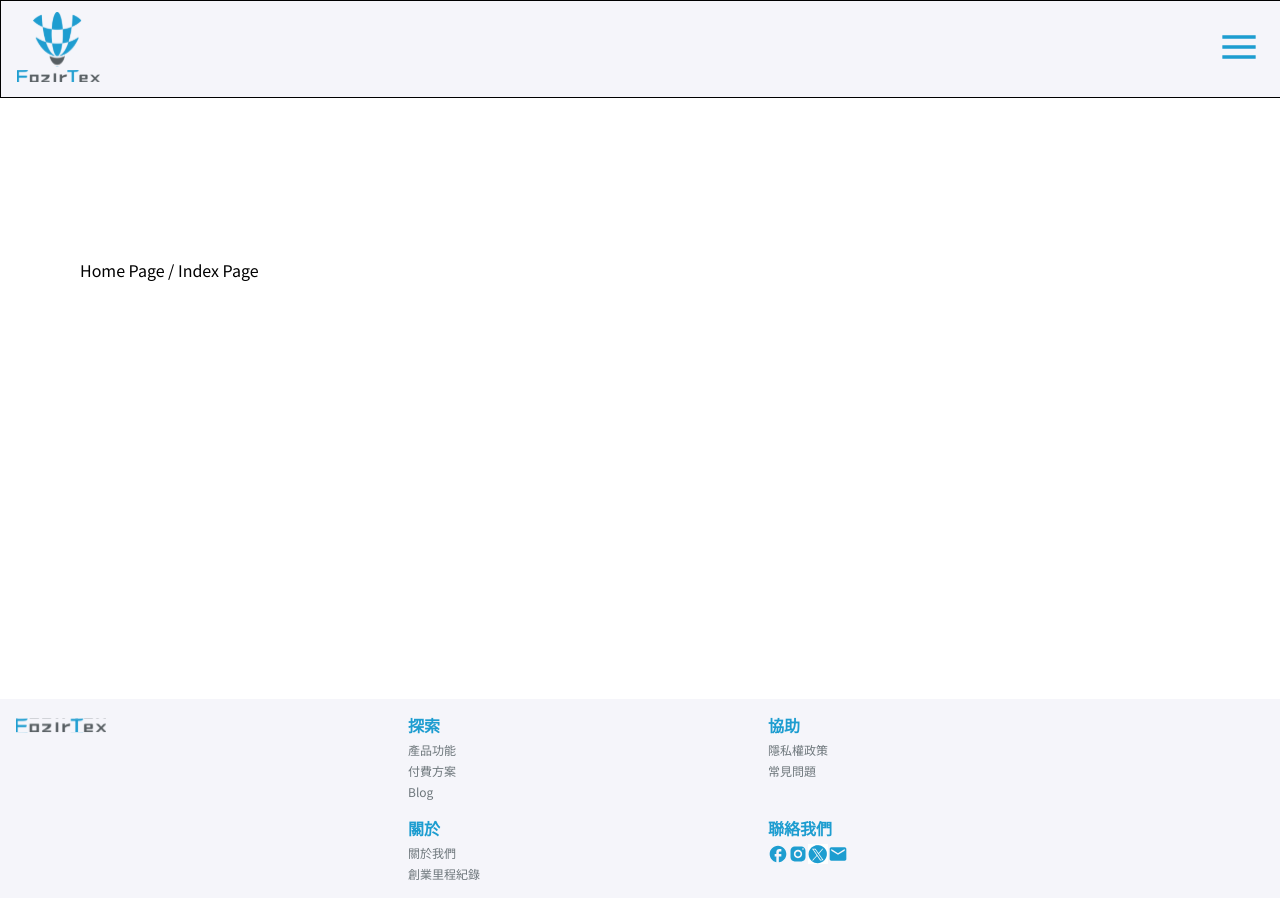
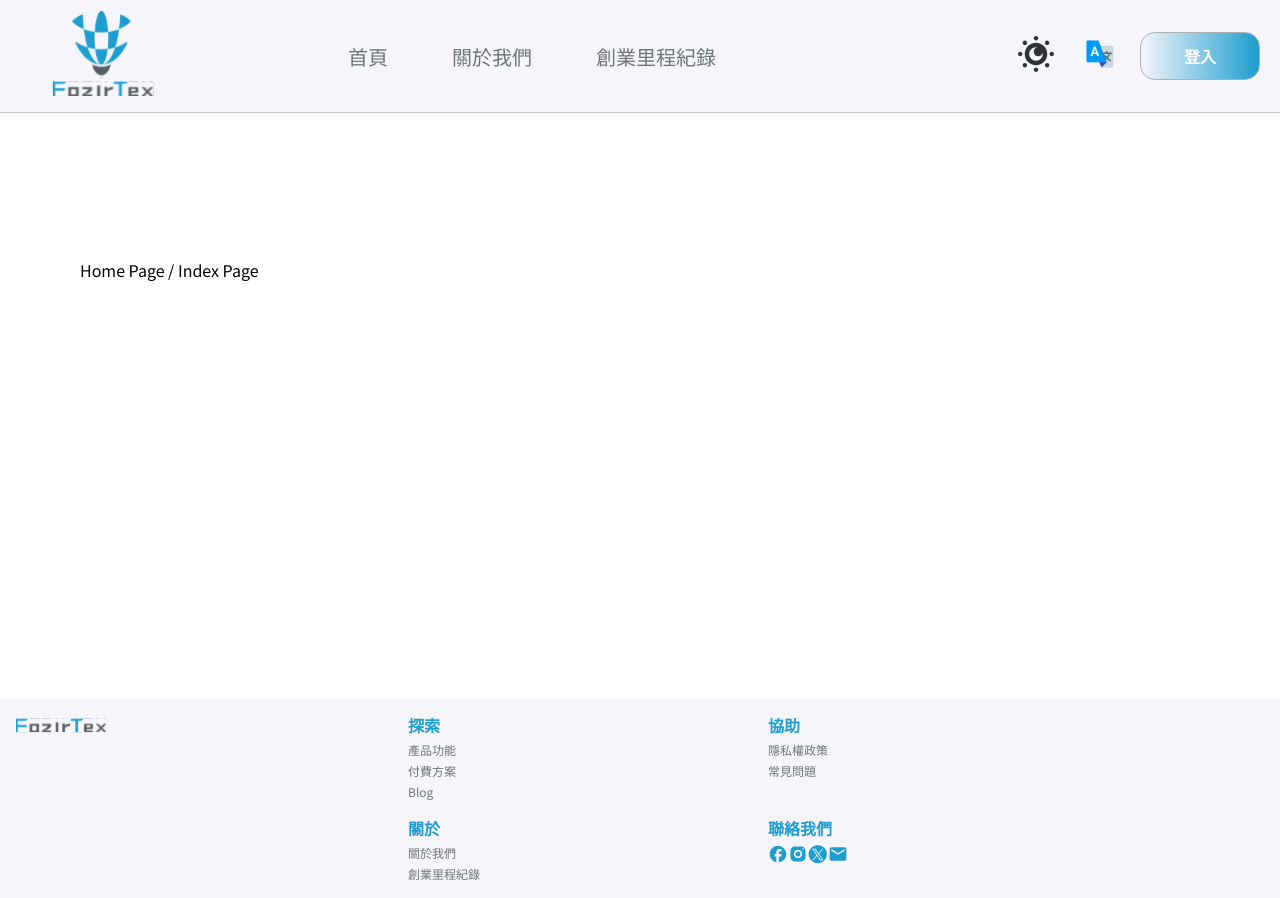
Before and after one commit to FozirTex/FozirTex-web-dev, a Next.js app: page / in a window 1280 px wide. Built offline with nearby package versions, Linux system fonts and the light colour scheme.

Commit message:
Navbar basically done. Could add animations on tool-btns.

```diff
--- a/src/components/NavBar.tsx
+++ b/src/components/NavBar.tsx
@@ -5,6 +5,7 @@ import styles from "@/styles/_NavBars.module.scss";
 import Image from "next/image";
 import fzt_logo from "../../public/FozirTex_logo.svg";
 import ham_icon from "../../public/hamberger.svg";
+import night_light_icon from "../../public/night-light.svg";
 import lan_switch_icon from "../../public/language-switcher.svg";
 import { useState } from "react";
 
@@ -33,30 +34,95 @@ export default function NavBar() {
     <>
       <header className={styles["header-body"]}>
         <Link href="/" className={styles["logo-link"]}>
-          <div className={styles["logo-border"]}>
-            <Image src={fzt_logo} alt={"FozirTex Logo"} />
+          <div className={styles["logo-icon-border"]}>
+            <Image
+              className={styles["logo-itself"]}
+              src={fzt_logo}
+              alt={"FozirTex Logo"}
+            />
           </div>
         </Link>
+
+        {/* Navigation links for larger screens */}
+        <nav className={styles["nav-links-md-or-greater"]}>
+          <div>
+            <Link className={styles["nav-main-links-large"]} href="/">
+              {menuNames[3]}
+            </Link>
+          </div>
+          <div>
+            <Link className={styles["nav-main-links-large"]} href="/about-us">
+              {menuNames[4]}
+            </Link>
+          </div>
+          <div>
+            <Link
+              className={styles["nav-main-links-large"]}
+              href="/startup-records"
+            >
+              {menuNames[5]}
+            </Link>
+          </div>
+        </nav>
+
+        {/* Hamberger toggle button for small screens */}
         <div className={styles["hamberger-toggle"]}>
           <button onClick={toggleNav} className={styles["ham-toggle-btn"]}>
             <Image src={ham_icon} alt="hamberger-icon" />
           </button>
         </div>
+
+        {/* Tool buttons */}
+        <div className={styles["tool-btns"]}>
+          <div className={styles["tool-theme-border"]}>
+            <button className={styles["theme-switch-btn"]}>
+              <Image
+                id={styles["theme-switch-icon"]}
+                src={night_light_icon}
+                alt="Theme switcher"
+                title="Switch Theme"
+                width={36}
+                height={42}
+              />
+            </button>
+          </div>
+          <div className={styles["tool-lan-border"]}>
+            <button className={styles["lan-switch-btn"]}>
+              <Image
+                id={styles["lan-switch-icon"]}
+                src={lan_switch_icon}
+                alt="lauguage switcher"
+                title="Switch language"
+                width={36}
+                height={42}
+              />
+            </button>
+          </div>
+          <div className={styles["login-btn-border"]}>
+            <button className={styles["login-btn"]}>登入</button>
+          </div>
+        </div>
       </header>
 
+      {/* Toggle menu bar */}
       <div
         className={`${styles["navs"]} ${isNavOpen ? styles["nav-open"] : ""}`}
       >
         <div className={styles["nav-links"]}>{menuNames[0]}</div>
         <div className={`${styles["nav-links"]} ${styles["lan-switch"]}`}>
           {menuNames[1]}
-          <Image
-            src={lan_switch_icon}
-            alt="lauguage switcher"
-            title="Switch language"
-            className={styles["lan-switch-icon"]}
-          />
+          <button className={styles["lan-switch-icon"]}>
+            <Image
+              src={lan_switch_icon}
+              alt="lauguage switcher"
+              title="Switch language"
+              width={30}
+              height={30}
+            />
+          </button>
         </div>
+
+        {/* Navigation section */}
         <div className={styles["nav-links"]}>
           <h2>{menuNames[2]}</h2>
           <hr className={`${styles["solid"]} ${styles["divider"]}`} />
@@ -73,6 +139,8 @@ export default function NavBar() {
           <Link href="/startup-records">{menuNames[5]}</Link>
           <hr className={`${styles["solid"]} ${styles["divider"]}`} />
         </div>
+
+        {/* Member section */}
         <div className={styles["nav-links"]}>
           <h2>{menuNames[6]}</h2>
           <hr className={`${styles["solid"]} ${styles["divider"]}`} />
--- a/src/styles/_NavBars.module.scss
+++ b/src/styles/_NavBars.module.scss
@@ -15,19 +15,33 @@
   top: 0;
   left: 0;
   width: 100%;
-  z-index: 1000; /* Adjust z-index as needed */
-  border: 1px solid black;
+  z-index: 1000;
+  border-bottom: 1px solid rgb(199, 199, 199);
 }
 
-.logo-border {
-  width: fit-content;
-  //   border: 1px solid grey;
+.logo-link {
+  // border: 1px solid black;
   margin-left: 1rem;
 }
 
+.logo-icon-border {
+  width: fit-content;
+  //   border: 1px solid grey;
+}
+
+.nav-links-md-or-greater {
+  display: none;
+}
+
+.nav-links-md-or-greater .nav-main-links-large {
+  color: base.$grey-text;
+}
+
+.nav-main-links-large {
+  text-decoration: none;
+}
+
 .ham-toggle-btn {
-  //   width: 3.125rem;
-  //   height: 3.125rem;
   border: none;
   background: transparent;
   margin-right: 1rem;
@@ -36,12 +50,73 @@
   }
 }
 
+.header-body .tool-btns {
+  display: none;
+  // border: 1px solid black;
+  margin-right: 1rem;
+}
+
+.tool-theme-border {
+  // border: 1px solid black;
+  padding: 1rem 0.25rem;
+}
+
+.tool-theme-border .theme-switch-btn {
+  background: transparent;
+  border: none;
+  border-radius: 50px;
+  cursor: pointer;
+  color: #1d9dd0;
+  transition: 0.3s ease-in;
+  &:hover {
+    background: #e1e1e1;
+  }
+  &:active {
+    background: #cfcfcf;
+  }
+}
+
+.tool-lan-border {
+  // border: 1px solid black;
+  padding: 1rem 0.75rem;
+}
+
+.tool-lan-border .lan-switch-btn {
+  border: none;
+  border-radius: 50%;
+  background: transparent;
+  cursor: pointer;
+  transition: 0.3s ease-in;
+  &:hover {
+    background: #e1e1e1;
+  }
+  &:active {
+    background: #cfcfcf;
+  }
+}
+
+.login-btn-border {
+  display: unset;
+  width: fit-content;
+  height: fit-content;
+  padding: 1rem 0.25rem;
+}
+
+.login-btn {
+  cursor: pointer;
+  width: 7.5rem;
+  height: 3rem;
+  color: #fff;
+  font-size: 1rem;
+  font-weight: 700;
+  border: 0.1px solid rgb(175, 175, 175);
+  border-radius: 15px;
+  background-image: linear-gradient(to right, #f5f5fa, #1d9dd0);
+}
+
 .navs {
   background: #f5f5fa;
   padding: 0 0 1rem;
-  //   max-height: fit-content; //smooth animation unfinished
-  //   transition: 0 0.3s ease;
-  //   border: 1px solid yellow;
 }
 
 .nav-links {
@@ -64,6 +139,7 @@
 .nav-links h2 {
   color: base.$logo-color;
 }
+
 .nav-links Link {
   cursor: pointer;
 }
@@ -80,8 +156,76 @@
   @include alignBigThree(flex, flex-end, center);
 }
 
-.lan-switch-icon {
+.nav-links .lan-switch-icon {
   width: 2rem;
   height: 2rem;
   cursor: pointer;
+  border: none;
+  background: transparent;
 }
+
+// ---------- Media Queries-----------
+
+@media screen and (min-width: 768px) {
+  // 767 not included
+
+  .logo-link {
+    margin-left: 2rem;
+  }
+
+  .nav-links-md-or-greater {
+    // border: 1px solid navy;
+    width: 50%;
+    font-size: 0.875rem;
+    @include alignBigThree(flex, flex-start, center);
+  }
+
+  .nav-links-md-or-greater div {
+    margin-right: 2rem;
+    font-weight: 400;
+  }
+}
+
+@media screen and (min-width: 1024px) {
+  .header-body {
+    padding: 0.5rem 0;
+  }
+
+  // .header-body > * {
+  //   border: 1px solid black;
+  // }
+
+  .logo-link {
+    margin: 1rem 0 1rem 3rem;
+  }
+
+  .logo-itself {
+    width: 110px;
+    height: 85px;
+  }
+
+  .nav-links-md-or-greater {
+    width: 50%;
+    margin: 0 3rem;
+    // border: 1px solid navy;
+    font-size: 1.1rem;
+    @include alignBigThree(flex, center, center);
+  }
+
+  .nav-links-md-or-greater .nav-main-links-large {
+    font-size: 1.25rem;
+    margin-right: 2rem;
+    transition: 0.3s ease-in-out;
+    &:hover {
+      color: #000;
+    }
+  }
+
+  .ham-toggle-btn {
+    display: none;
+  }
+
+  .header-body .tool-btns {
+    @include alignBigThree(flex, center, center);
+  }
+}
```
Also changed, not shown: public/night-light.svg (added).
